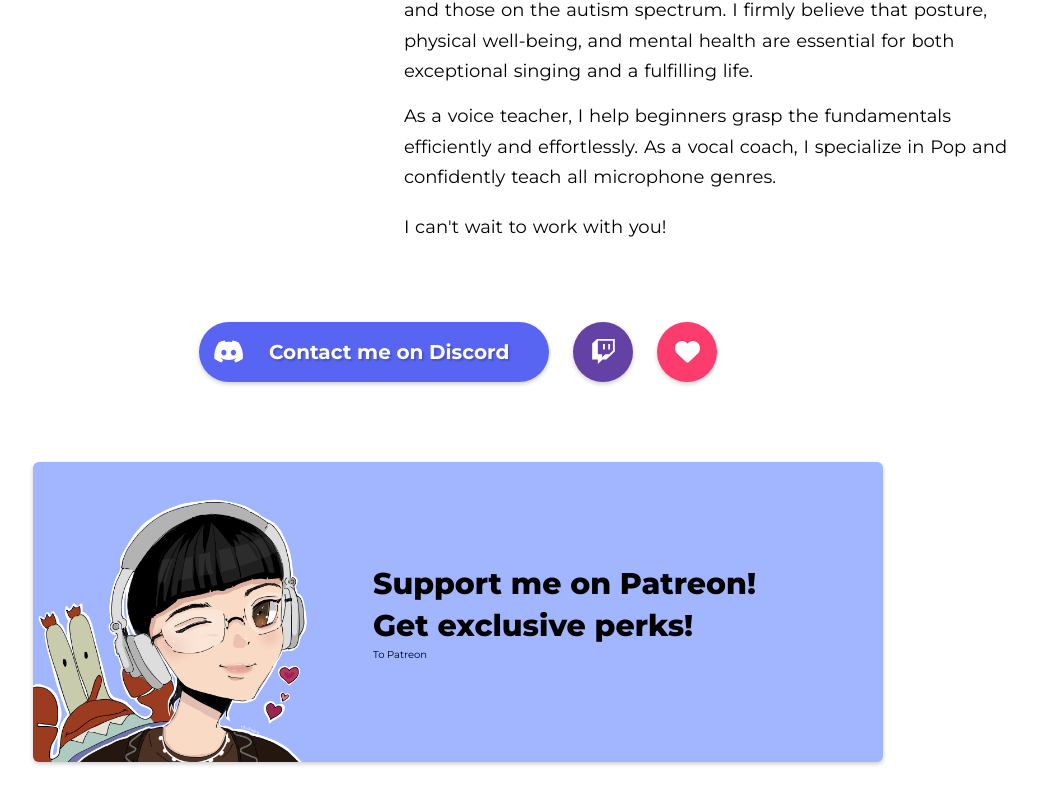
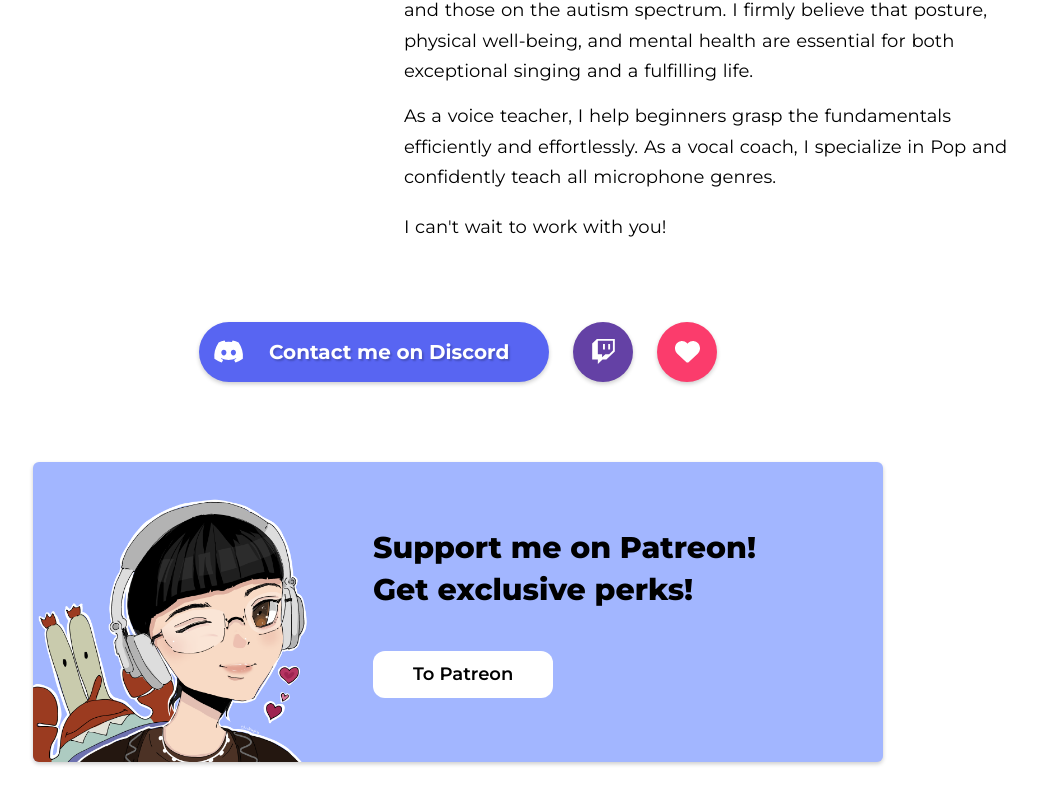
Before and after one commit to rajibul-dev/voccaria, a Next.js app in the folder nextjs/: page / in a window 1280 px wide. Shown: the part 633-1437 px from the top of the page, without its empty margins (182-1219 px from the left). Built offline with nearby package versions, Linux system fonts and the light colour scheme.

Commit message:
some button reusable css added

```diff
--- a/nextjs/src/app/globals.css
+++ b/nextjs/src/app/globals.css
@@ -20,6 +20,7 @@
     rgb(var(--background-start-rgb));
 } */
 
+/* Misc */
 ::selection {
   background-color: #835c9a;
   color: #fff;
@@ -78,6 +79,17 @@ p {
   line-height: 1.7;
 }
 
+/* Button */
+.btn {
+  display: inline-block;
+  font-size: var(--font-size-p-primary);
+  font-weight: 600;
+  background-color: #fff;
+  padding: 1rem 4rem;
+  border-radius: 12px;
+  transition: all ease 0.15s;
+}
+
 /* Scale shift */
 @media (max-width: 68em) {
   html {
```
